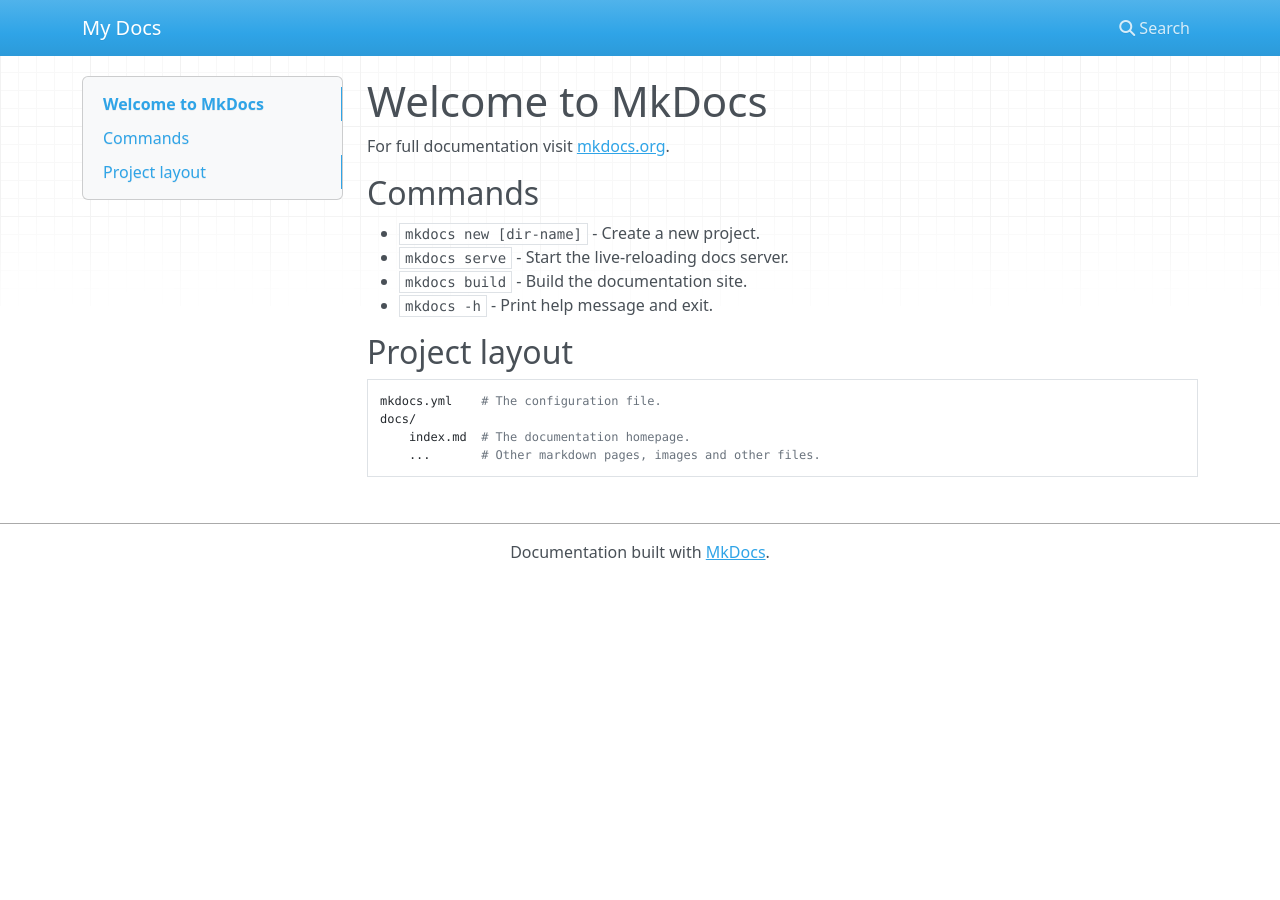
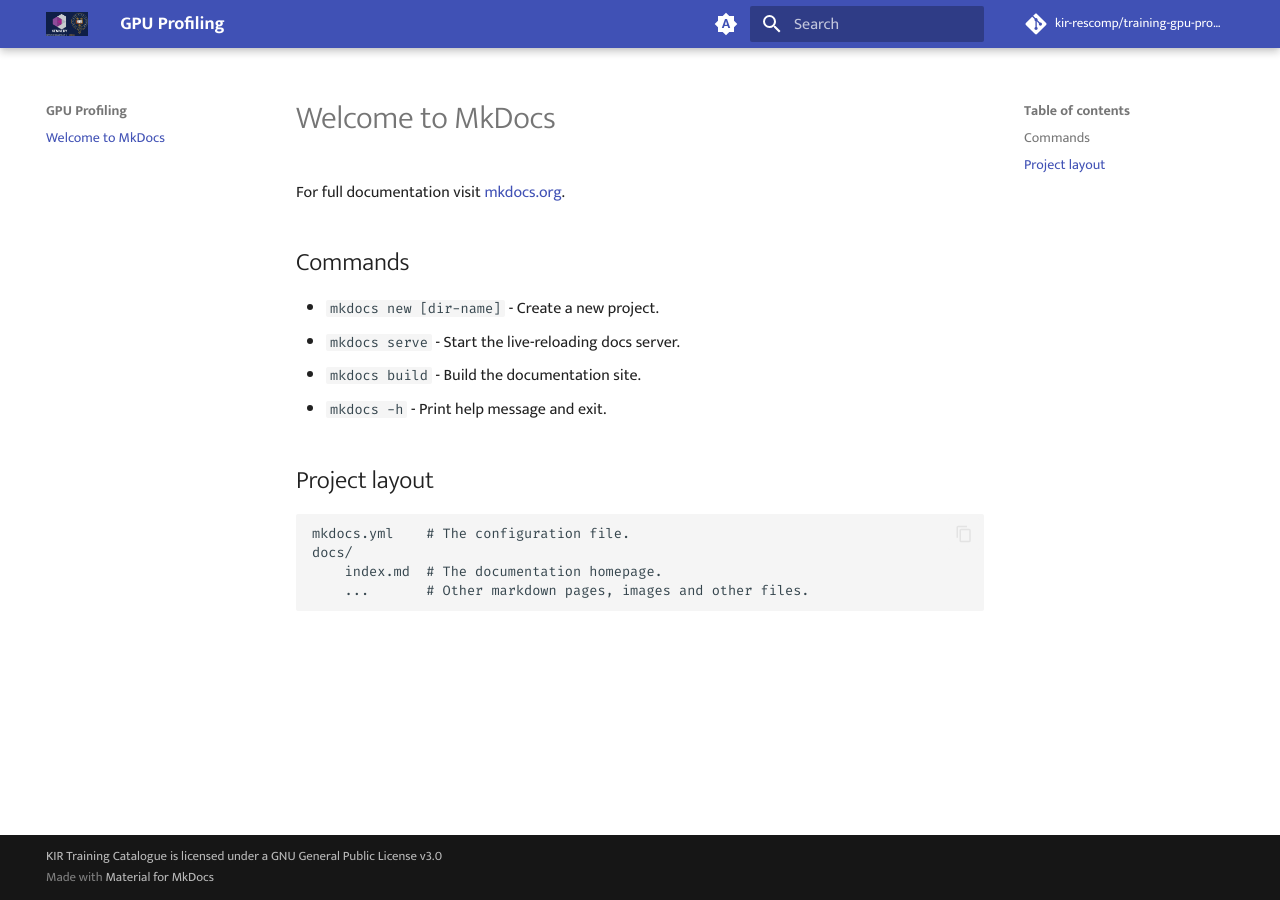
Before and after one commit to kir-rescomp/training-gpu-profiling, an MkDocs documentation site: the page built from docs/index.md, in a window 1280 px wide. Built offline with MkDocs 1.6.1 and Material for MkDocs 9.7.7, drawn with Linux system fonts in a browser that asks for light colours; nearby versions of some CDN libraries; comment, search, counter and statistics services are not loaded.

Commit message:
add icon images

```diff
--- a/mkdocs.yml
+++ b/mkdocs.yml
@@ -1 +1,124 @@
-site_name: My Docs
+site_name: GPU Profiling
+site_author: The Kennedy Institute of Rheumatology, NDORMS, University of Oxford
+site_dir: public
+site_url: "https://kir-rescomp.github.io/training-gpu-profiling/"
+
+#Repository information
+repo_name:  kir-rescomp/training-gpu-profiling
+repo_url: https://github.com/kir-rescomp/training-gpu-profiling
+
+
+theme:
+  name: material
+  logo: images/kir_oxford_combined_logo.png
+  favicon: images/kir_standalone_logo.png
+   # 404 page
+  static_templates:
+    - 404.html
+
+  palette:
+
+  # Palette toggle for automatic mode
+  - media: "(prefers-color-scheme)"
+    toggle:
+      icon: material/brightness-auto
+      name: Switch to light mode
+    primary: custom
+
+  # Palette toggle for light mode
+  - media: "(prefers-color-scheme: light)"
+    scheme: default
+    primary: custom
+
+
+    toggle:
+      icon: material/brightness-7
+      name: Switch to dark mode
+
+  # Palette toggle for dark mode
+  - media: "(prefers-color-scheme: dark)"
+    scheme: slate
+    toggle:
+      icon: material/brightness-4
+      name: Switch to system preference
+    primary: custom
+
+  features:
+    - navigation.tracking
+    - navigation.sections
+    - navigation.expand
+    - navigation.top
+    - navigation.footer
+    - content.code.copy
+    - content.code.annotate
+
+
+  # Necessary for search to work properly
+  include_search_page: false
+  search_index_only: true
+
+  # Default values, taken from mkdocs_theme.yml
+  language: en
+  font:
+    text: Mukta
+    code: Fira Code
+
+markdown_extensions:
+  - abbr
+  - admonition
+  - attr_list
+  - def_list
+  - footnotes
+  - meta
+  - md_in_html
+  - toc:
+      permalink: true
+  - pymdownx.arithmatex:
+      generic: true
+  - pymdownx.betterem:
+      smart_enable: all
+  - pymdownx.caret
+  - pymdownx.details
+  - pymdownx.emoji:
+      emoji_generator: !!python/name:materialx.emoji.to_svg
+      emoji_index: !!python/name:material.extensions.emoji.twemoji
+  - pymdownx.highlight:
+      anchor_linenums: true
+  - pymdownx.inlinehilite
+  - pymdownx.keys
+  - pymdownx.magiclink:
+      repo_url_shorthand: true
+      user: squidfunk
+      repo: mkdocs-material
+  - pymdownx.mark
+  - pymdownx.smartsymbols
+  - pymdownx.superfences:
+      custom_fences:
+        - name: mermaid
+          class: mermaid
+          format: !!python/name:pymdownx.superfences.fence_code_format
+  - pymdownx.tabbed:
+      alternate_style: true
+  - pymdownx.tasklist:
+      custom_checkbox: true
+  - pymdownx.tilde
+  - pymdownx.snippets
+  - pymdownx.blocks.caption
+
+plugins:
+  - glightbox:
+      effect: zoom
+      zoomable: true
+  - search:
+      lang: en
+
+extra_javascript:
+  - javascripts/mathjax.js
+  - https://polyfill.io/v3/polyfill.min.js?features=es6
+  - https://cdn.jsdelivr.net/npm/mathjax@3/es5/tex-mml-chtml.js
+
+copyright : KIR Training Catalogue is licensed under a <a rel="noopener" target="_blank" href="https://www.gnu.org/licenses/gpl-3.0.en.html">GNU General Public License v3.0</a>
+
+
+extra_css:
+  - stylesheets/extra.css
```
Also changed, not shown: docs/images/kir_oxford_combined_logo.png (added), docs/images/kir_standalone_logo.png (added).
